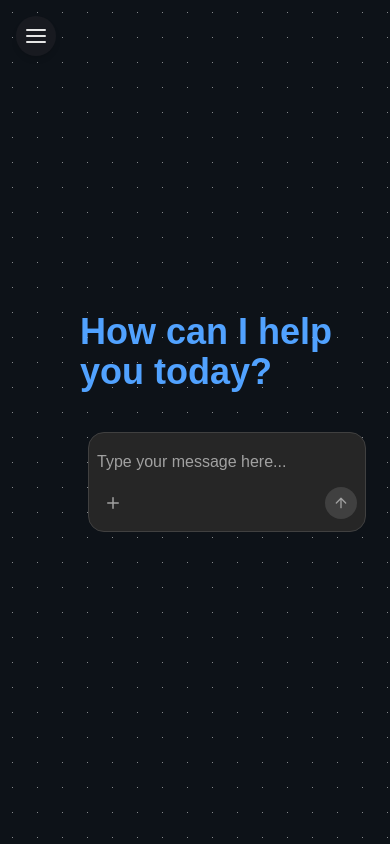
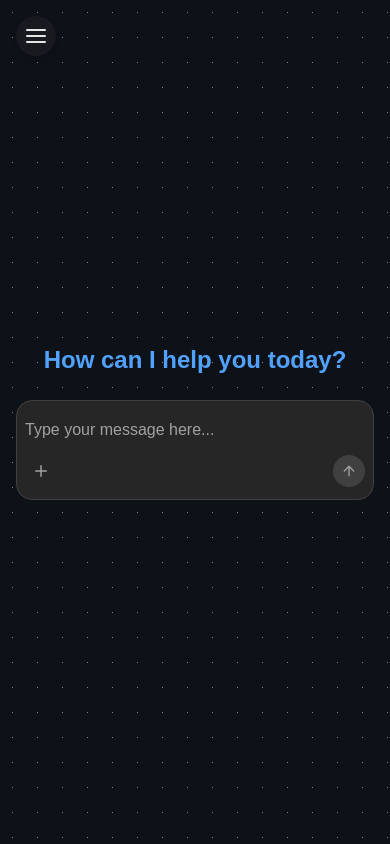
Before and after one commit to Sushant0753/AI-Assistant, a Next.js app: page / in a window 390 px wide. Built offline with nearby package versions, Linux system fonts and the light colour scheme.

Commit message:
Refactor main content layout and styles
Updated layout and styling for main content area.

```diff
--- a/app/page.tsx
+++ b/app/page.tsx
@@ -31,11 +31,11 @@ export default function Home() {
 
   return (
     <div className="h-screen w-screen bg-dots text-white">
-      <main className="ml-16 h-full">
-        <div className="h-full flex flex-col items-center justify-center px-4">
-          <h1 className="text-4xl font-bold text-blue-400 mb-10">How can I help you today?</h1>
-          <ChatInput sendUserMessage={handleSend} />
-        </div>
+      <main className="h-full flex flex-col items-center justify-center px-2 sm:px-4 md:ml-16">
+        <h1 className="text-2xl sm:text-4xl font-bold text-blue-400 mb-6 sm:mb-10 text-center">
+          How can I help you today?
+        </h1>
+        <ChatInput sendUserMessage={handleSend} />
       </main>
     </div>
   );
```
